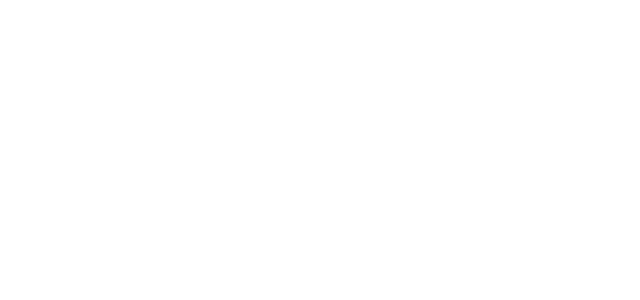
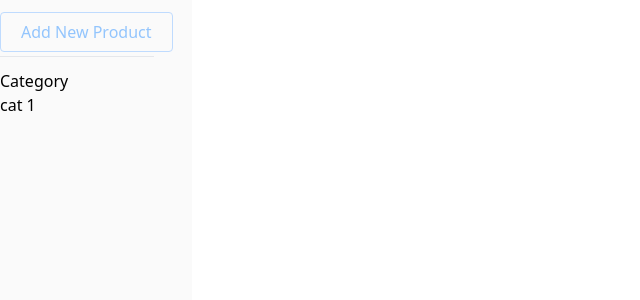
Before and after one commit to DEV-Gitanjali/E-commerce_React_App, a React (Vite) app: page / in a window 1280 px wide. Shown: the top 300 px of the page, without its empty margins (0-640 px from the left). Built offline with nearby package versions, Linux system fonts and the light colour scheme.

Commit message:
this code for nav bar

```diff
--- a/src/App.jsx
+++ b/src/App.jsx
@@ -2,10 +2,20 @@
 
 const App = () => {
   return (
-    <div>
+    <div className='  h-screen w-screen' >
+
+        <nav className="w-[15%]   h-full bg-zinc-50 flex-col items-center pt-5">
+            <a  className = "py-2 px-5 border rounded border-blue-200  text-blue-300"href="/create">Add New Product</a>
+
+            <hr className=' my-3 w-[80%]'/>
+            <h1>Category</h1>
+            <ul>
+                <li>cat 1</li>
+            </ul>
+        </nav>
 
     </div>
-  )
-}
+  );
+};
 
 export default App
```
